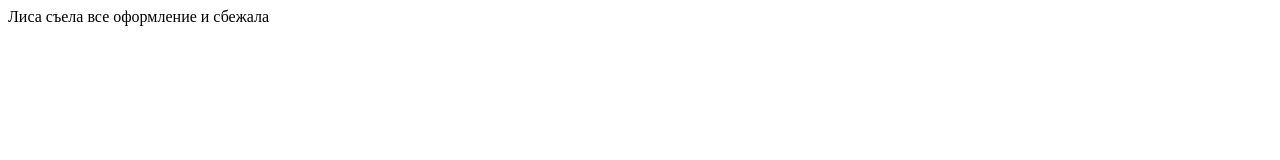
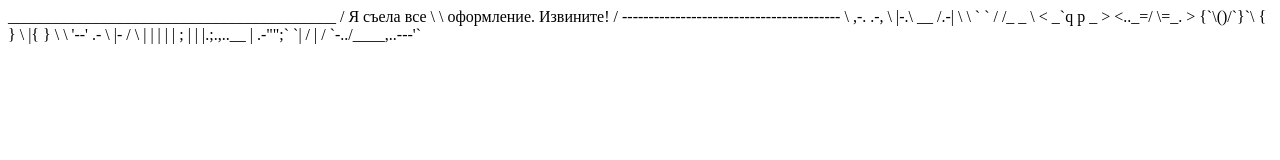
Before and after one commit to Erinator-Lab/Erinator-Lab.github.io, a plain HTML site: page index.html in a window 1280 px wide. Drawn offline with Linux system fonts and the light colour scheme.

Commit message:
Update index.html

```diff
--- a/index.html
+++ b/index.html
@@ -5,6 +5,25 @@
   <title>Пропавшее оформление</title>
 </head>
 <body>
-  Лиса съела все оформление и сбежала
+   _________________________________________
+/ Я съела все                    \
+\ оформление. Извините! /
+ -----------------------------------------
+         \     ,-.      .-,
+          \    |-.\ __ /.-|
+           \   \  `    `  /
+                /_     _ \
+              <  _`q  p _  >
+              <.._=/  \=_. >
+                 {`\()/`}`\
+                 {      }  \
+                 |{    }    \
+                 \ '--'   .- \
+                 |-      /    \
+                 | | | | |     ;
+                 | | |.;.,..__ |
+               .-"";`         `|
+              /    |           /
+              `-../____,..---'`
 </body>
 </html>
```
